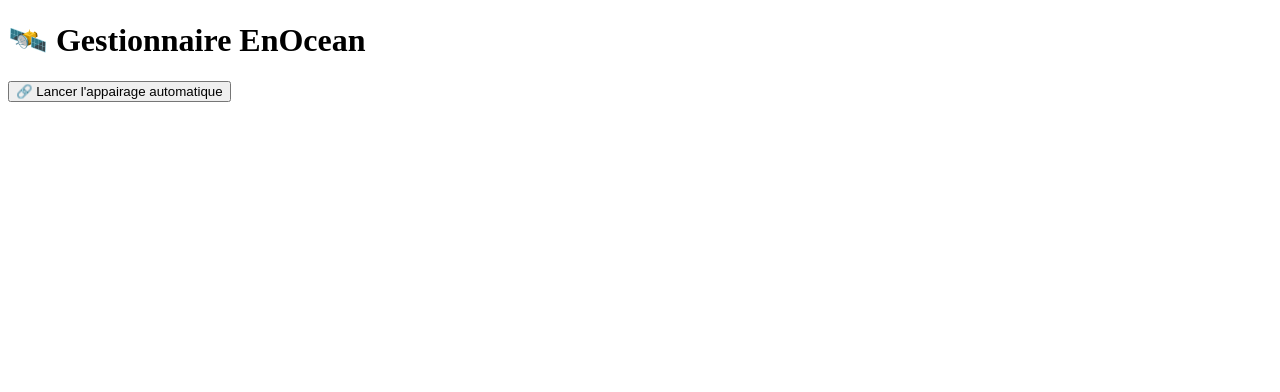
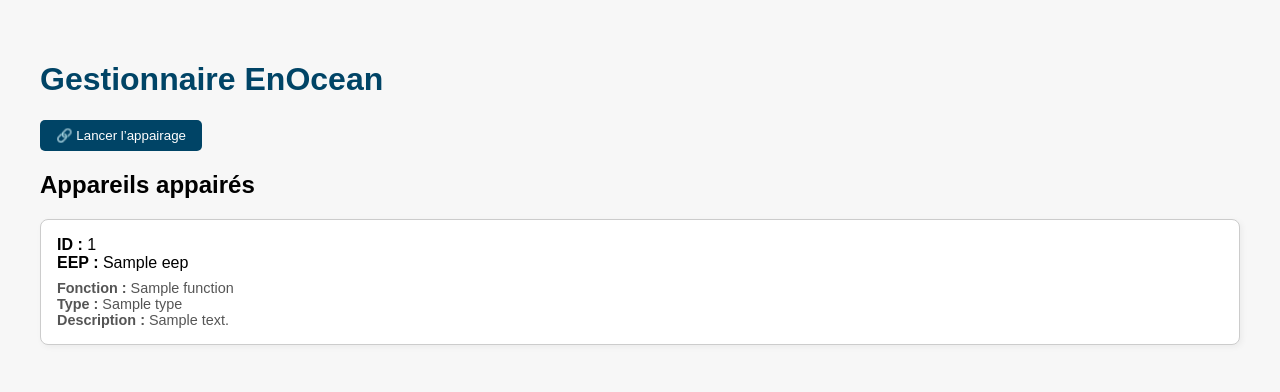
Before and after one commit to maximedub/enocean_manager, a Flask app: template enocean_manager/app/templates/index.html in a window 1280 px wide. Shown: the top 392 px of the page. Run offline with Flask 3, Linux system fonts and the light colour scheme; the template is opened without the code that fills it: most values are stand-ins (such as "Sample title", 1, 10 or a date in 2020); parts of the project's set-up code (start-up, migrations or seed data) failed here and were passed over.

Commit message:
Update index.html

```diff
--- a/enocean_manager/app/templates/index.html
+++ b/enocean_manager/app/templates/index.html
@@ -3,31 +3,97 @@
 <head>
     <meta charset="UTF-8">
     <title>EnOcean Manager</title>
+    <style>
+        body {
+            font-family: Arial, sans-serif;
+            background: #f7f7f7;
+            padding: 2rem;
+        }
+        h1 {
+            color: #004466;
+        }
+        .device {
+            background: white;
+            border: 1px solid #ccc;
+            border-radius: 8px;
+            margin: 1rem 0;
+            padding: 1rem;
+            box-shadow: 2px 2px 6px rgba(0,0,0,0.05);
+        }
+        .eep-info {
+            font-size: 0.9em;
+            color: #555;
+            margin-top: 0.5rem;
+        }
+        button {
+            background-color: #004466;
+            color: white;
+            border: none;
+            padding: 0.5rem 1rem;
+            border-radius: 5px;
+            cursor: pointer;
+        }
+        button:hover {
+            background-color: #006699;
+        }
+        #status {
+            margin-top: 1rem;
+            font-weight: bold;
+        }
+    </style>
 </head>
 <body>
-    <h1>🛰️ Gestionnaire EnOcean</h1>
-    <button onclick="lancerAppairage()">🔗 Lancer l'appairage automatique</button>
-    <div id="resultat"></div>
 
-    <script>
-        function lancerAppairage() {
-            document.getElementById("resultat").innerText = "⏳ En attente de trame...";
-            fetch("/appairer", {
-                method: "POST"
-            })
-            .then(res => res.json().then(data => ({ ok: res.ok, data })))
-            .then(({ ok, data }) => {
-                if (!ok) throw data;
-                document.getElementById("resultat").innerHTML =
-                    `✅ Appairé avec l'ID : <code>${data.target_id}</code><br>
-                    EEP : ${data.eep_code}<br>
-                    Fichier XML : ${data.eep_file}`;
+<h1>Gestionnaire EnOcean</h1>
+
+<button onclick="lancerAppairage()">🔗 Lancer l’appairage</button>
+<div id="status"></div>
+
+<h2>Appareils appairés</h2>
+{% for device in devices %}
+    <div class="device">
+        <div><strong>ID :</strong> {{ device.target_id }}</div>
+        <div><strong>EEP :</strong> {{ device.eep }}</div>
+
+        {% if device.eep_info %}
+            {% if device.eep_info.error %}
+                <div class="eep-info" style="color: red;">
+                    ⚠ {{ device.eep_info.error }}
+                </div>
+            {% else %}
+                <div class="eep-info">
+                    <strong>Fonction :</strong> {{ device.eep_info.function }}<br>
+                    <strong>Type :</strong> {{ device.eep_info.type }}<br>
+                    <strong>Description :</strong> {{ device.eep_info.description }}
+                </div>
+            {% endif %}
+        {% endif %}
+    </div>
+{% else %}
+    <p>Aucun appareil appairé pour le moment.</p>
+{% endfor %}
+
+<script>
+    function lancerAppairage() {
+        document.getElementById("status").innerText = "⏳ Appairage en cours...";
+
+        fetch("/appairer", { method: "POST" })
+            .then(response => response.json())
+            .then(data => {
+                if (data.status === "Appairage réussi") {
+                    document.getElementById("status").innerText = "✅ Appairage réussi avec l’ID " + data.target_id.join("-");
+                    setTimeout(() => window.location.reload(), 2000);
+                } else if (data.status === "incomplet") {
+                    document.getElementById("status").innerText = "⚠ " + data.message + " (" + data.eep_code + ")";
+                } else {
+                    document.getElementById("status").innerText = "❌ Erreur : " + data.error;
+                }
             })
             .catch(err => {
-                document.getElementById("resultat").innerHTML =
-                    `❌ Erreur lors de l’appairage : <br><pre>${JSON.stringify(err, null, 2)}</pre>`;
+                document.getElementById("status").innerText = "❌ Erreur réseau : " + err.message;
             });
-        }
-    </script>
+    }
+</script>
+
 </body>
 </html>
```
